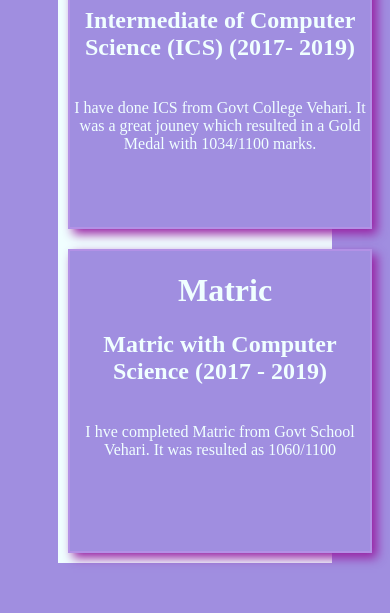
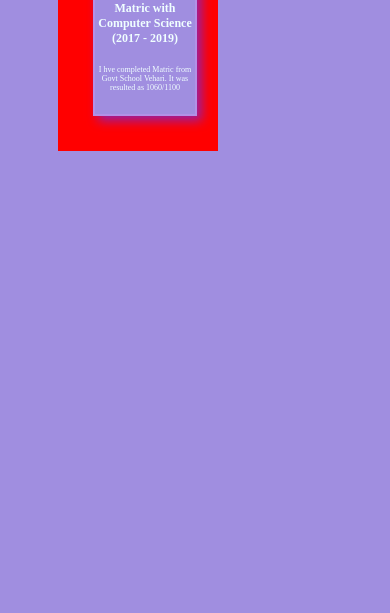
Before and after one commit to SabaInam7/Portfolio, a plain HTML site: page Education.html in a window 390 px wide. Shown: the part 459-1072 px from the top of the page. After the commit the page ends 844 px from the top, so only its background shows below. Drawn offline with Linux system fonts and the light colour scheme.

Commit message:
Portfolio with Eduction Page css

```diff
--- a/stylesheet-index.css
+++ b/stylesheet-index.css
@@ -8,8 +8,6 @@ body {
 }
 .main {
   align-items: center;
-
-  align-items: center;
   margin: 50px;
   background-color: azure;
   display: flex;
@@ -17,7 +15,7 @@ body {
   justify-content: space-around;
   height: 100vh;
   flex-wrap: wrap;
-  /* padding: 30px; */
+  padding: 30px;
 }
 /* .main.column {
   flex-direction: column;
@@ -150,14 +148,44 @@ a {
     opacity: 1;
   }
 }
+/* @media all and (max-width: 1115px) {
 
-@media all and (max-width: 470px) {
-  .main {
-
+  .main.column {
+    flex-direction: row;
+    justify-content: space-around;
+    align-items: center;
+    height: 700px;
+    flex-wrap: wrap;  }
+}
+@media all and (max-width: 1000px) {
+  .main.column {
     flex-direction: column;
     align-items: center;
-    height: fit-content;
-    /* /padding: auto; */
+    height: 1000px;
+    flex-wrap: wrap;
   }
 
+} */
+@media (max-width: 576px) {
+  body{
+    align-items: center;
+  }
+  .main.column {
+    flex-direction: column;
+    align-items: center;
+    justify-content: space-around;
+     flex-wrap: wrap;
+     height:500px;
+    background-color: red;
+        width:100px;
+
+  }
+
+   .left.Education {
+    margin: 5px;
+    flex: 1 1 auto;
+    height: 150px;
+    width:100px;
+    font-size: 8px;
+  }
 }
```
